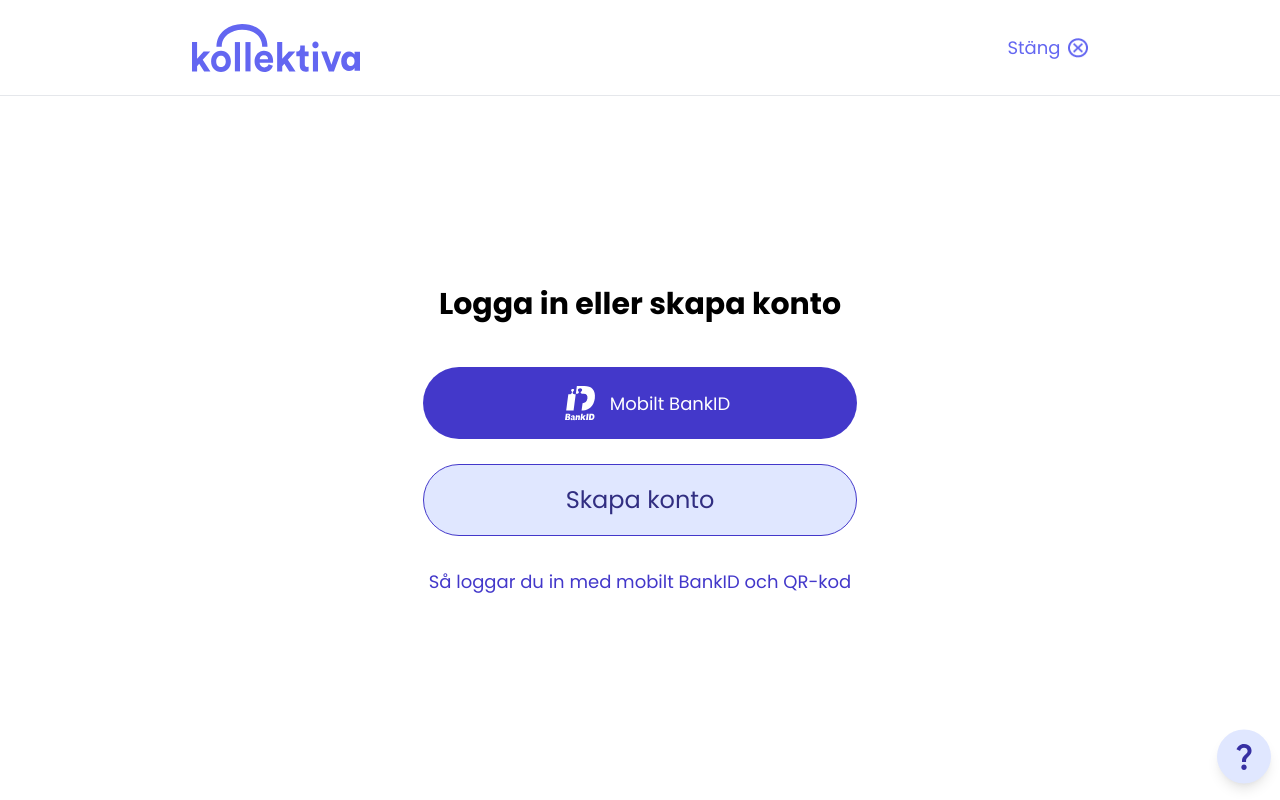
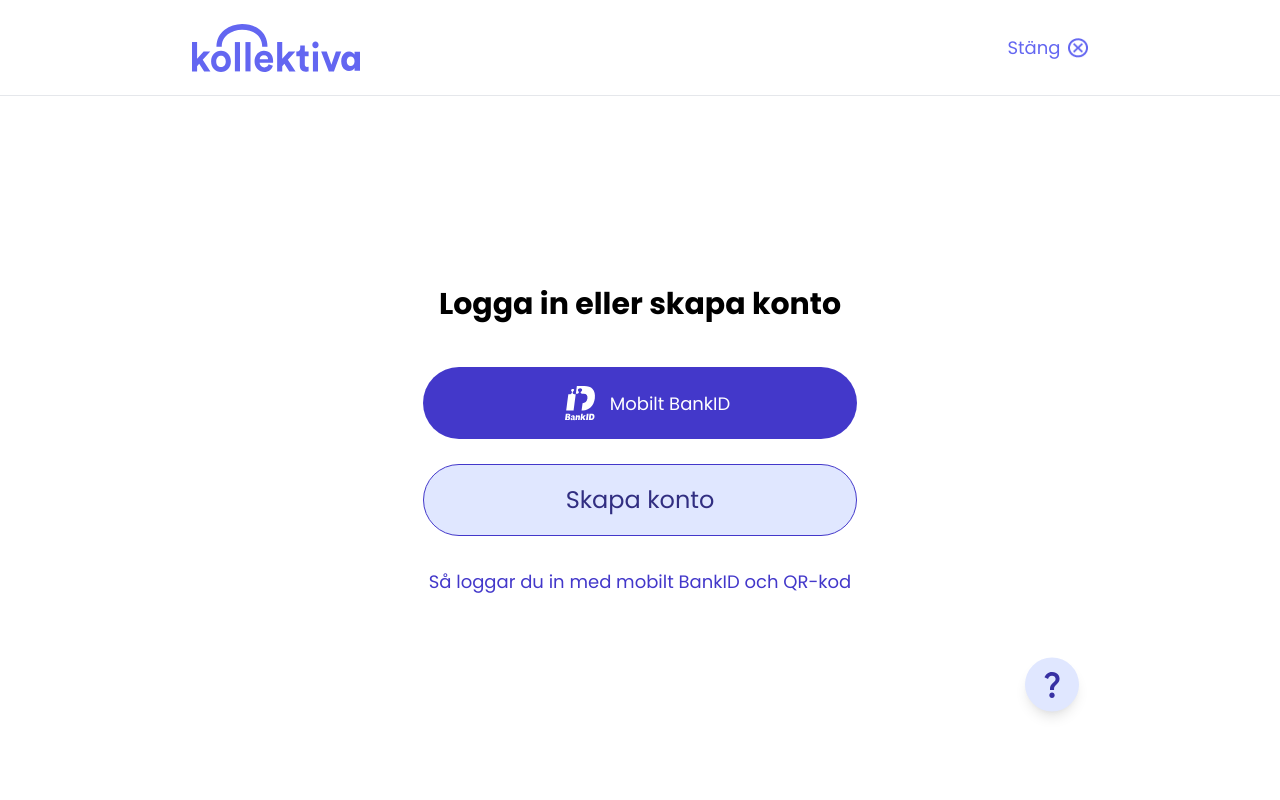
Before and after one commit to sofiaronnkvist/Kollektiva, a Next.js app: page /loggain in a window 1280 px wide. Built offline with nearby package versions, Linux system fonts and the light colour scheme.

Commit message:
fixed question mark

```diff
--- a/components/Buttons/ButtonLg.tsx
+++ b/components/Buttons/ButtonLg.tsx
@@ -1,4 +1,4 @@
-function ButtonLg(props) {
+function ButtonLg(props: any) {
   return (
     <button className="h-[72px] w-[434px] rounded-full bg-indigo-500 text-[24px] text-white">
       {props.text}
--- a/components/Buttons/ButtonMd.tsx
+++ b/components/Buttons/ButtonMd.tsx
@@ -1,4 +1,4 @@
-function ButtonMd(props) {
+function ButtonMd(props: any) {
   return (
     <button className="h-[60px] w-[254px] rounded-full bg-indigo-500 text-[18px] text-white">
       {props.text}
--- a/components/Buttons/ButtonSm.tsx
+++ b/components/Buttons/ButtonSm.tsx
@@ -1,4 +1,4 @@
-function ButtonSm(props) {
+function ButtonSm(props: any) {
   return (
     <button className="h-[52px] w-[185px] rounded-full bg-indigo-500 text-[24px] text-white">
       {props.text}
--- a/components/Buttons/ButtonSm2.tsx
+++ b/components/Buttons/ButtonSm2.tsx
@@ -1,4 +1,4 @@
-function ButtonSm2(props) {
+function ButtonSm2(props: any) {
   return (
     <button className="h-[52px] w-[185px] rounded-full border border-indigo-700 bg-indigo-100 text-[24px] text-indigo-900">
       {props.text}
--- a/components/QuestionMark/index.tsx
+++ b/components/QuestionMark/index.tsx
@@ -2,7 +2,7 @@
 
 function QuestionMark() {
   return (
-    <div className="fixed bottom-0 flex w-full justify-end">
+    <div className="fixed bottom-0 flex w-full justify-end pr-[192px] pb-[72px]">
       <Image
         src="/questionmark.svg"
         alt="Hur gör jag här?"
--- a/pages/loggain/index.tsx
+++ b/pages/loggain/index.tsx
@@ -10,7 +10,7 @@
       <LoginHeader />
       <div className="flex items-center bg-white">
         <div className="container mx-auto">
-          <h1 className=" mb-[40px] mt-[186px] text-center text-[30px] font-bold">
+          <h1 className="mb-[40px] mt-[186px] text-center text-[30px] font-bold">
             Logga in eller skapa konto
           </h1>
           <div className="mb-[24px] text-center">
```
